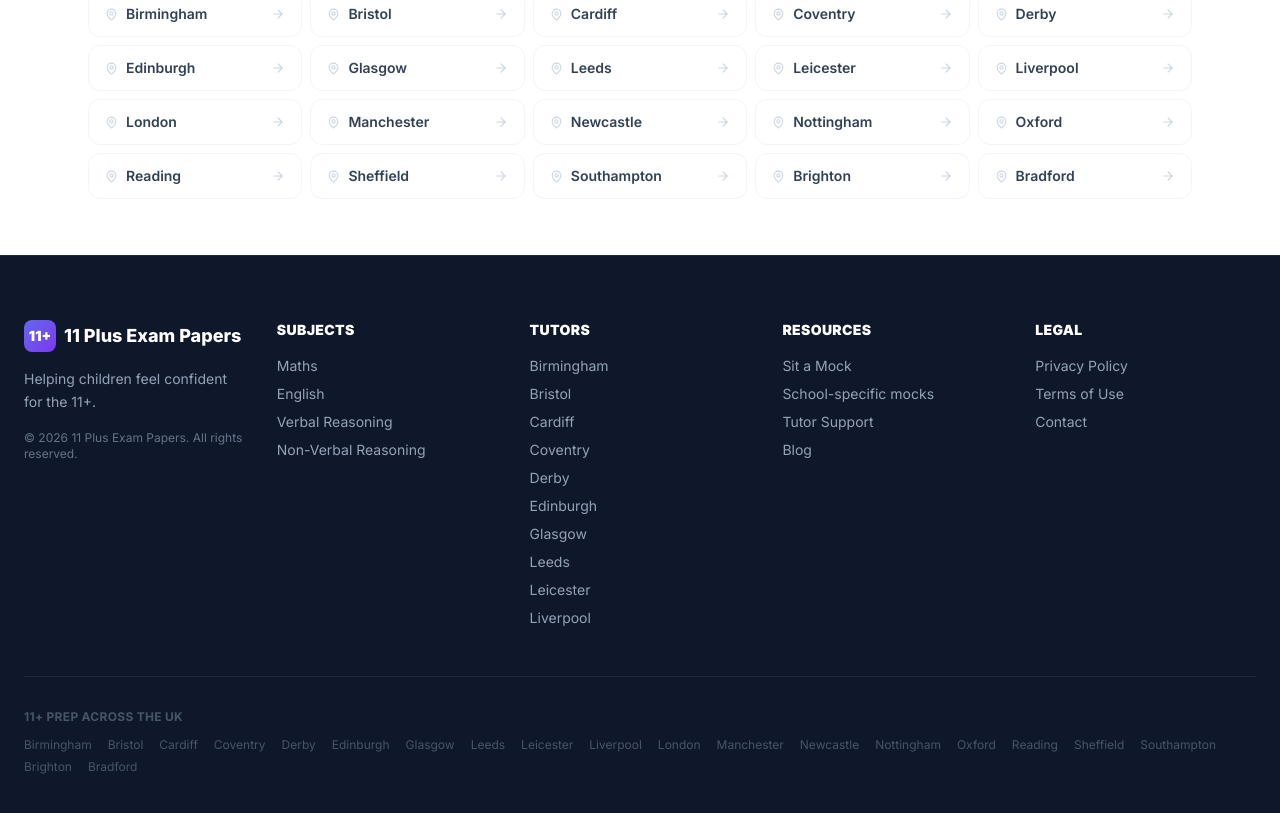
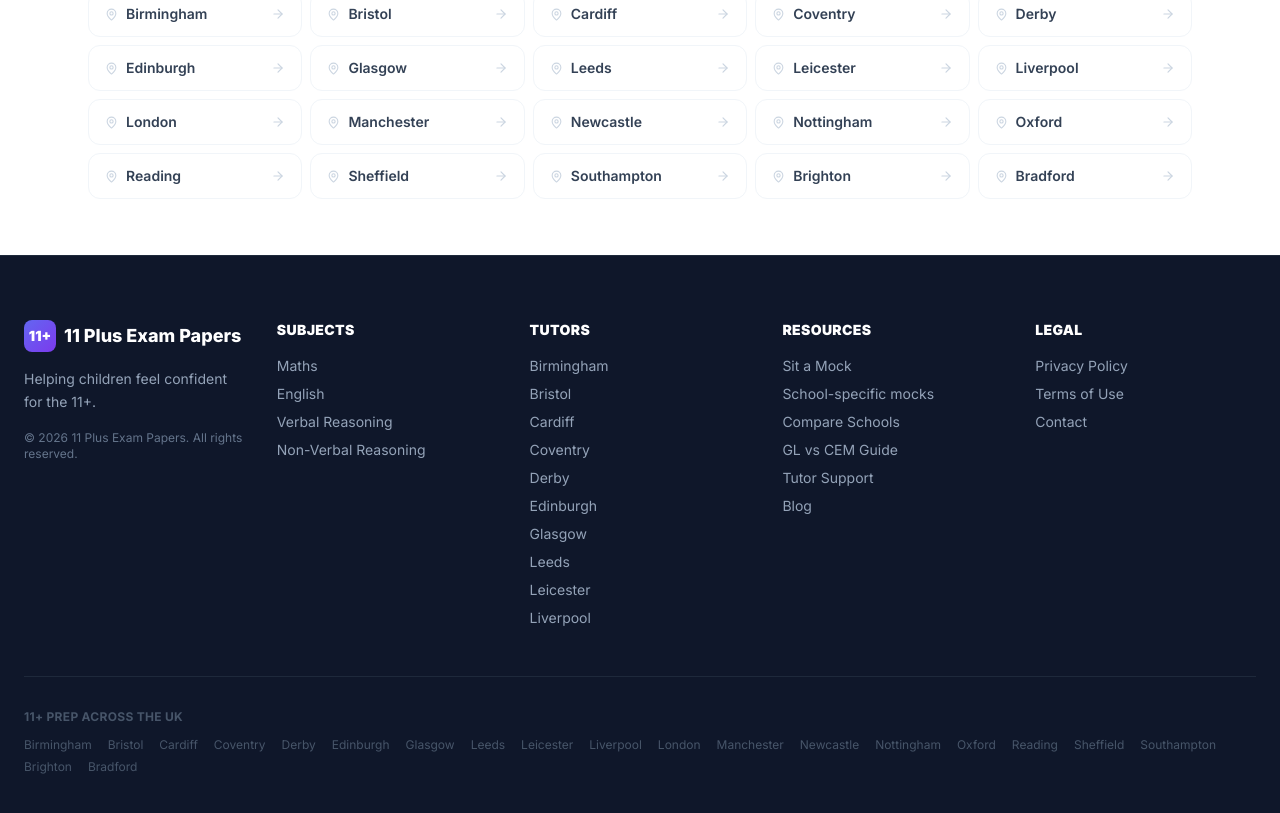
Before and after one commit to vimldn/11plus6, a Next.js app: page /tutors in a window 1280 px wide. Shown: the part 580-1393 px from the top of the page. Built offline with nearby package versions, Linux system fonts and the light colour scheme.

Commit message:
Update SiteFooter.tsx

```diff
--- a/components/SiteFooter.tsx
+++ b/components/SiteFooter.tsx
@@ -35,6 +35,8 @@ export const SiteFooter: React.FC = () => (
           <ul className="space-y-2 text-sm">
             <li><Link href="/mock-exams" className="hover:text-white transition-colors">Sit a Mock</Link></li>
             <li><Link href="/mock-exams?mode=school" className="hover:text-white transition-colors">School-specific mocks</Link></li>
+            <li><Link href="/compare" className="hover:text-white transition-colors">Compare Schools</Link></li>
+            <li><Link href="/guides/gl-vs-cem" className="hover:text-white transition-colors">GL vs CEM Guide</Link></li>
             <li><Link href="/tutors" className="hover:text-white transition-colors">Tutor Support</Link></li>
             <li><Link href="/blog" className="hover:text-white transition-colors">Blog</Link></li>
           </ul>
```
